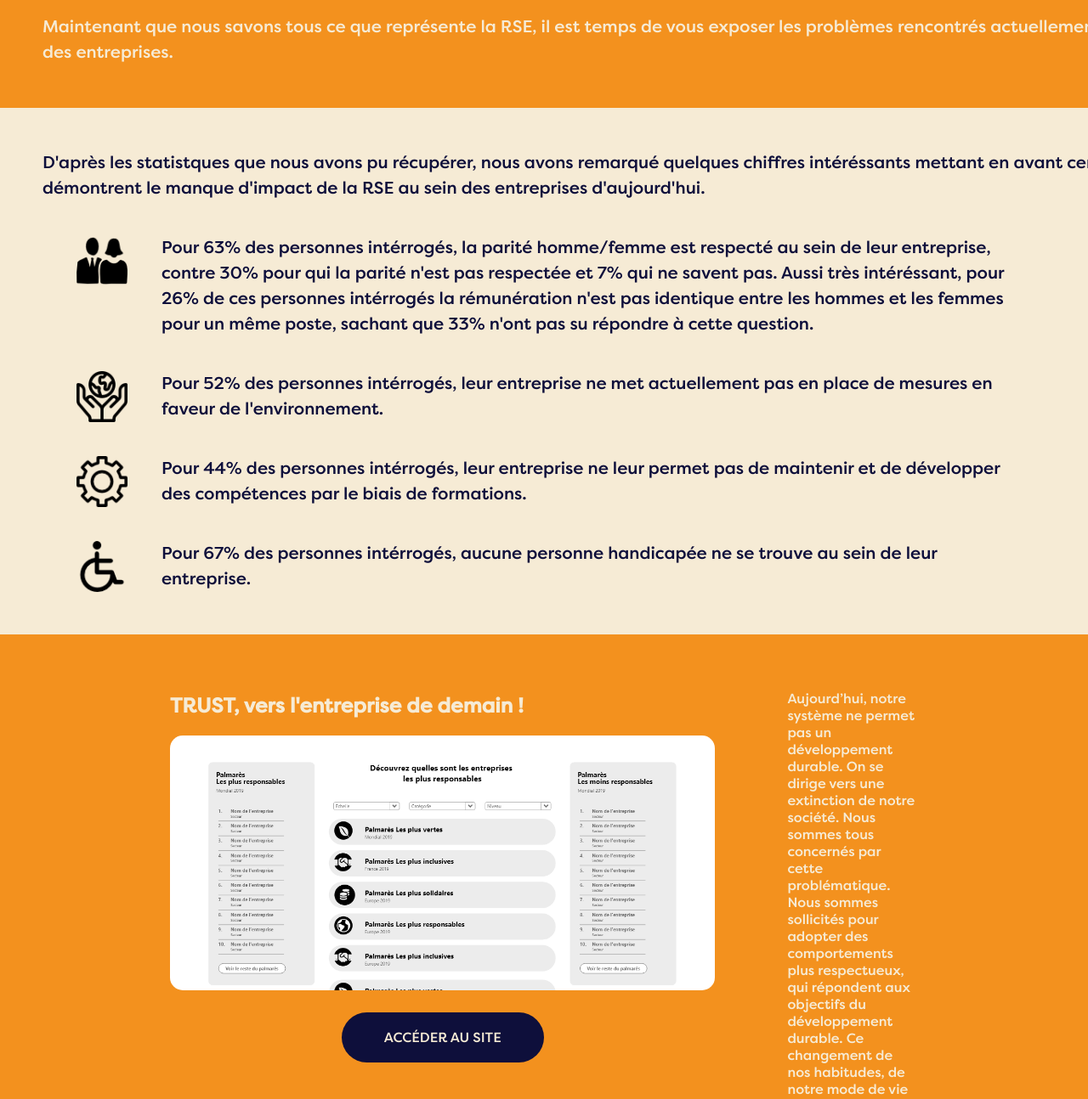
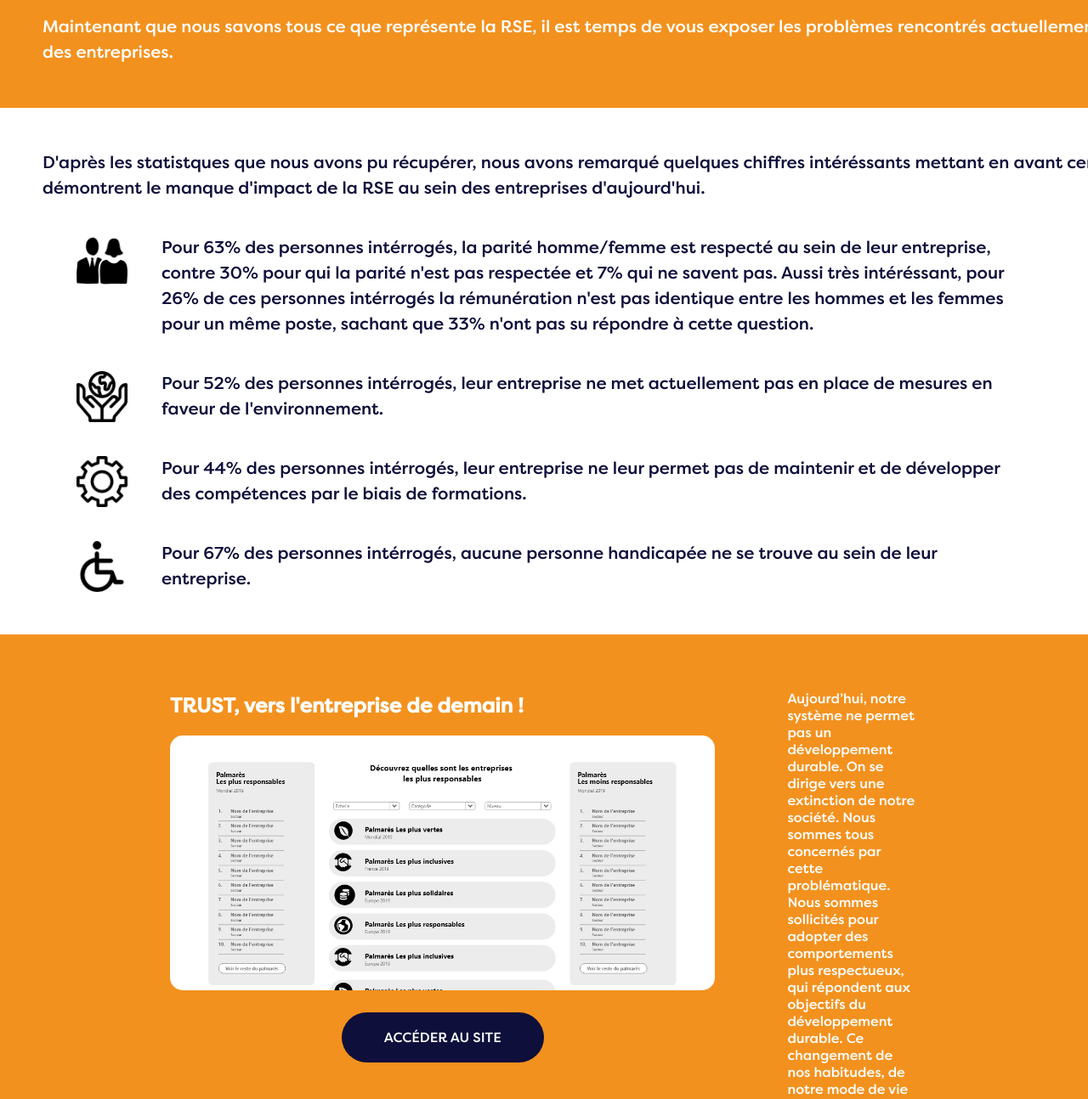
Before and after one commit to JulienDaCosta-GitHub/TRUST_Landing_Page, a plain HTML site: page index.html in a window 1280 px wide. Shown: the part 1023-2317 px from the top of the page at 85% size. Drawn offline with nearby package versions, Linux system fonts and the light colour scheme; files whose address does not match are found by name.

Commit message:
New colors

```diff
--- a/src/style.css
+++ b/src/style.css
@@ -62,7 +62,7 @@ body {
 }
 
 .rse p {
-    color: #f6ebd5;
+    color: white;
     font-family: 'FilsonPro-Medium';
     font-size: 20px;
     line-height: 30px;
@@ -74,7 +74,7 @@ body {
 .stat {
     padding: 50px;
     margin: auto;
-    background-color: #f6ebd5;
+    background-color: white;
 }
 
 .stat .analyse {
@@ -118,7 +118,7 @@ body {
 
 .maquette h2 {
     font-family: 'FilsonPro-Medium';
-    color: #f6ebd5;
+    color: white;
 }
 
 .maquette img {
@@ -135,7 +135,7 @@ body {
 .access-web a {
     background-color: #0e0f3b;
     padding: 20px 50px;
-    color: #f6ebd5;
+    color: white;
     text-decoration: none;
     font-family: 'FilsonPro-Medium';
     border-radius: 30px;
@@ -144,7 +144,7 @@ body {
 }
 
 .access-web a:hover {
-    background-color: #f6ebd5;
+    background-color: white;
     color: #0e0f3b;
 }
 
@@ -154,13 +154,13 @@ body {
 
 .agence p {
     font-family: 'FilsonPro-Medium';
-    color: #f6ebd5;
+    color: white;
     line-height: 20px;
 }
 
 .label {
     padding: 50px;
-    background-color: #f6ebd5;
+    background-color: white;
 }
 
 .label h2 {
@@ -200,7 +200,7 @@ body {
 .socialnetworks h2 {
     text-align: center;
     font-family: 'FilsonPro-Medium';
-    color: #f6ebd5;
+    color: white;
     margin: auto;
     width: 1400px;
 }
@@ -233,7 +233,7 @@ footer {
 footer p {
     text-align: center;
     font-family: 'FilsonPro-Medium';
-    color: #f6ebd5;
+    color: white;
     margin: 0;
     padding: 25px;
 }
```
